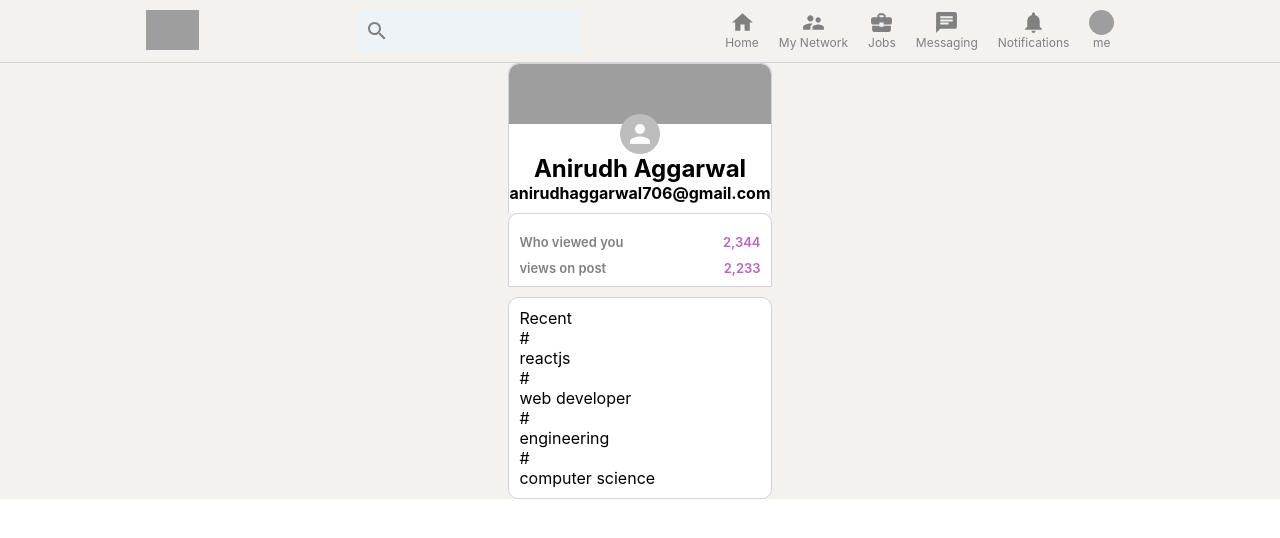
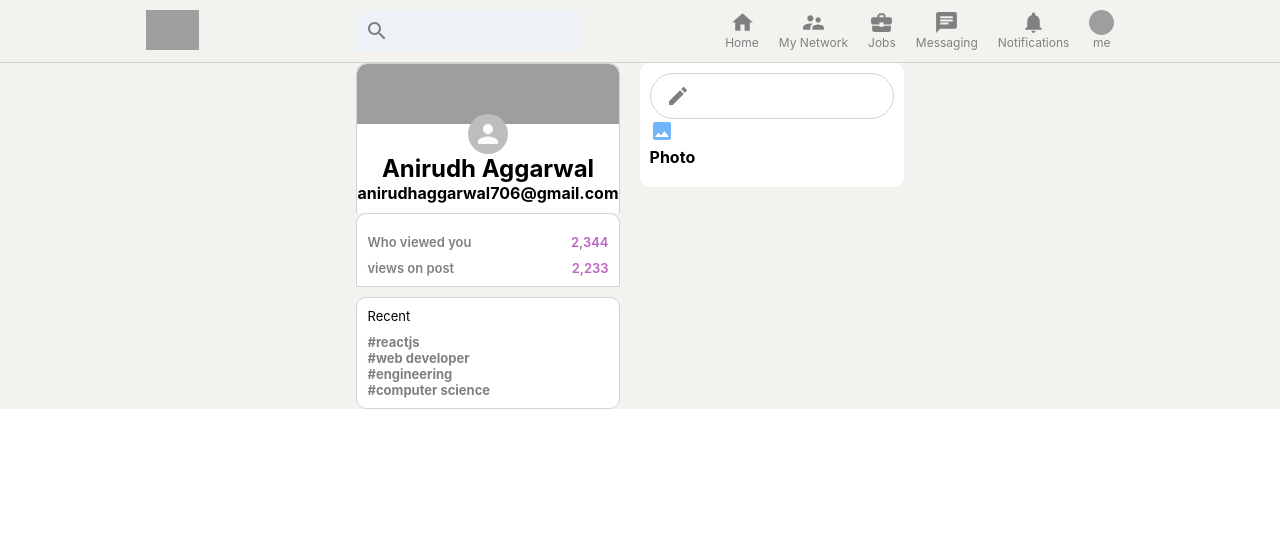
Before and after one commit to aggani/linkedin-clone, a React (Create React App) app: page / in a window 1280 px wide. Shown: the top 538 px of the page. Built offline with nearby package versions, Linux system fonts and the light colour scheme; grey boxes are pictures that could not be loaded.

Commit message:
Sidebar updated, Feed added

```diff
--- a/src/Components/App.jsx
+++ b/src/Components/App.jsx
@@ -3,6 +3,9 @@
 import "./App.css";
 import Header from "./Header.jsx";
 import Sidebar from "./Sidebar.jsx";
+import Feed from "./Feed";
+
+
 function App() {
   return (
     <div className="app">
@@ -13,7 +16,7 @@
       {/* {sidebar/left} */}
       <div className="app__body">
         <Sidebar />
-        {/* {Feed} */}
+        <Feed />
         {/* {widgets/right} */}
       </div>
     </div>
--- /dev/null
+++ b/src/Components/Feed.css
@@ -0,0 +1,39 @@
+.feed {
+  flex: 0.6;
+  margin: 0 20px;
+}
+
+.feed__inputContainer {
+
+  background-color: white;
+  padding: 10px;
+  padding-bottom: 20px;
+  border-radius: 10px;
+  margin-bottom: 20px;
+}
+
+.feed__input {
+  display: flex;
+  border: 1px solid lightgray;
+  border-radius: 30px;
+  padding: 10px;
+  color: gray;
+  padding-left: 15px;
+
+}
+
+.feed__input > form {
+  display: flex;
+  width: 80%;
+}
+
+.feed__input > form > input {
+  border: none;
+  flex: 1;
+  margin-left: 10px;
+  outline-width: 0;
+  font-weight: 600;
+}
+.feed__input > form > button {
+  display: none;
+}
--- /dev/null
+++ b/src/Components/Feed.jsx
@@ -0,0 +1,26 @@
+import React from "react";
+import "./Feed.css";
+import CreateIcon from "@material-ui/icons/Create";
+import InputOptions  from "./InputOptions";
+import ImageIcon from "@material-ui/icons/Image";
+
+function Feed() {
+  return (
+    <div className="feed">
+      <div className="feed__inputContainer">
+        <div className="feed__input">
+          <CreateIcon />
+          <form>
+            <input type="text" />
+            <button type="submit">Send</button>
+          </form>
+        </div>
+        <div className="feed__inputOptions">
+            <InputOptions Icon={ImageIcon} title='Photo' color="#70B5F9"/>
+        </div>
+      </div>
+    </div>
+  );
+}
+
+export default Feed;
--- a/src/Components/Header.css
+++ b/src/Components/Header.css
@@ -32,5 +32,4 @@
 
 .header__right{
     display: flex;
-
 }
--- /dev/null
+++ b/src/Components/InputOptions.jsx
@@ -0,0 +1,13 @@
+import React from 'react';
+import "./InputOption.css";
+
+function InputOptions({ Icon, title, color }) {
+    return (
+        <div className="inputOption">
+            <Icon style={{color: color}}/>
+            <h4>{title}</h4>
+        </div>
+    )
+}
+
+export default InputOptions
--- a/src/Components/Sidebar.css
+++ b/src/Components/Sidebar.css
@@ -31,6 +31,7 @@
   border-top-right-radius: 10px;
   object-fit: cover;
 }
+
 .sidebar__stats {
   padding: 10px;
   margin-bottom: 10px;
@@ -39,6 +40,7 @@
   border-top-left-radius: 10px;
   border-top-right-radius: 10px;
 }
+
 .sidebar__stat {
   margin-top: 10px;
   display: flex;
@@ -50,6 +52,7 @@
   font-size: 13px;
   font-weight: 600;
 }
+
 .sidebar__statNumber {
   font-weight: bold;
   color: #ba66c2 !important;
@@ -63,3 +66,23 @@
   border-radius: 10px;
   margin-top: 10px;
 }
+.sidebar__bottom > p {
+    font-size: 13px;
+    padding-bottom: 10px;
+}
+
+.sidebar__recentItem {
+  display: flex;
+  font-size: 13px;
+  color: gray;
+  font-weight: bolder;
+  cursor: pointer;
+}
+
+.sidebar__recentItem:hover {
+    background-color: whitesmoke;
+    border-radius: 10px;
+    cursor: pointer;
+    color: black;
+
+}
```
Also changed, not shown: src/Components/InputOption.css (added).
